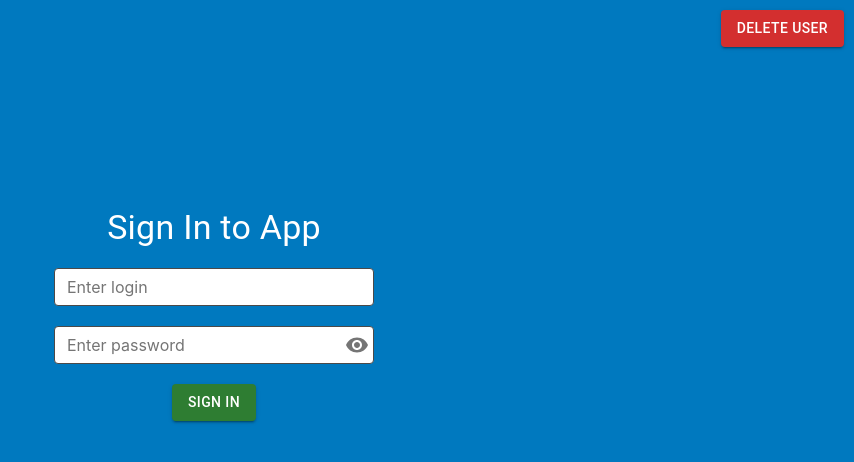
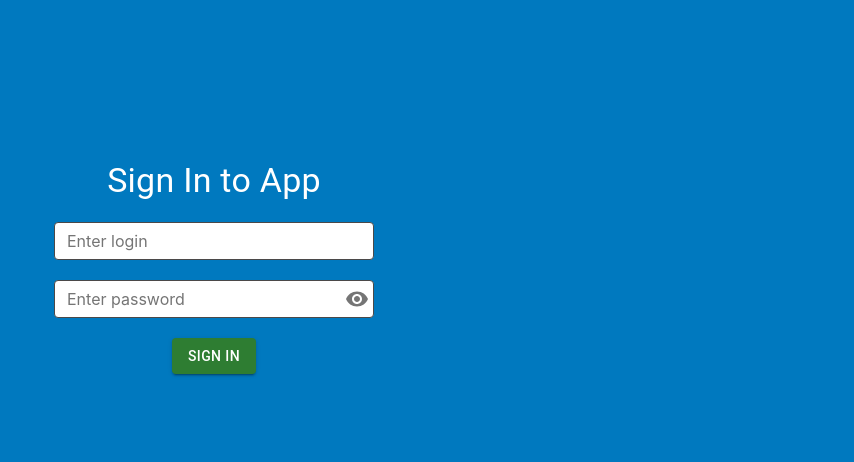
Before and after one commit to KonushevskiArt/project-management-app, a React (Create React App) app: page /signin in a window 1280 px wide. Shown: the top 462 px of the page, without its empty margins (426-1280 px from the left). Built offline with nearby package versions, Linux system fonts and the light colour scheme.

Commit message:
refactor: delete button

```diff
--- a/src/pages/LogIn/index.tsx
+++ b/src/pages/LogIn/index.tsx
@@ -1,4 +1,4 @@
-import { Box, Button, Container, Typography } from '@mui/material';
+import { Box, Button, Typography } from '@mui/material';
 import React, { useContext, useState } from 'react';
 import { useForm } from 'react-hook-form';
 import { useLocation, useNavigate } from 'react-router';
@@ -111,7 +111,7 @@ export const LogInForm = () => {
 
   return (
     <Box>
-      <Delete />
+      {location.pathname === '/update' && <Delete />}
       <Box
         sx={{
           display: 'flex',
```
